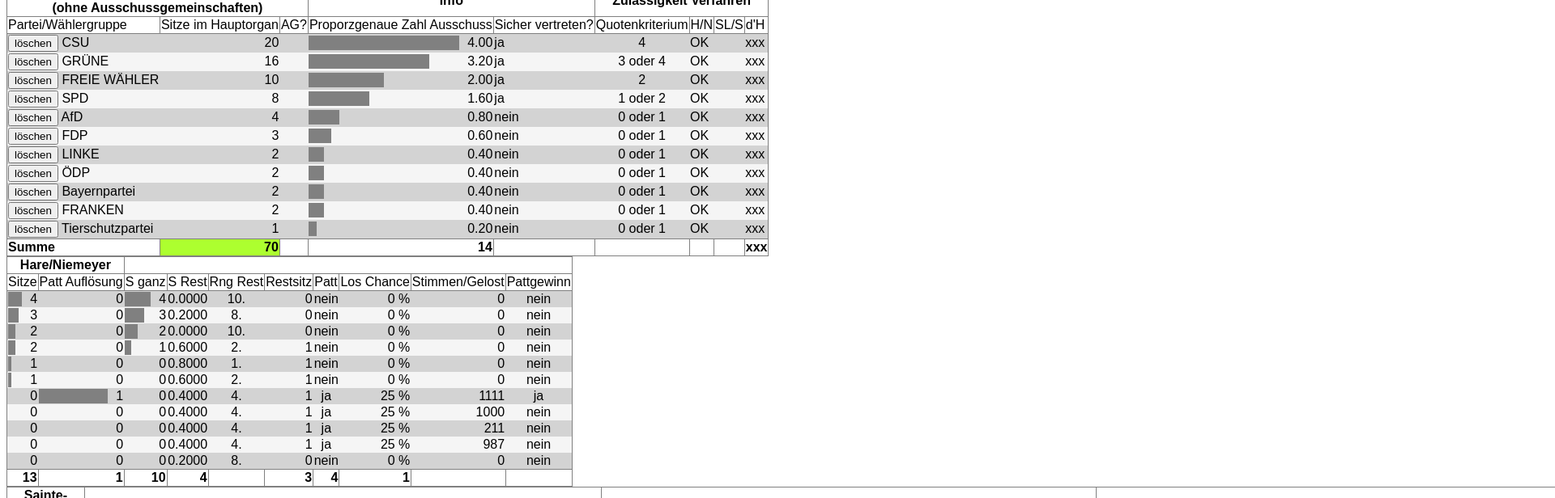
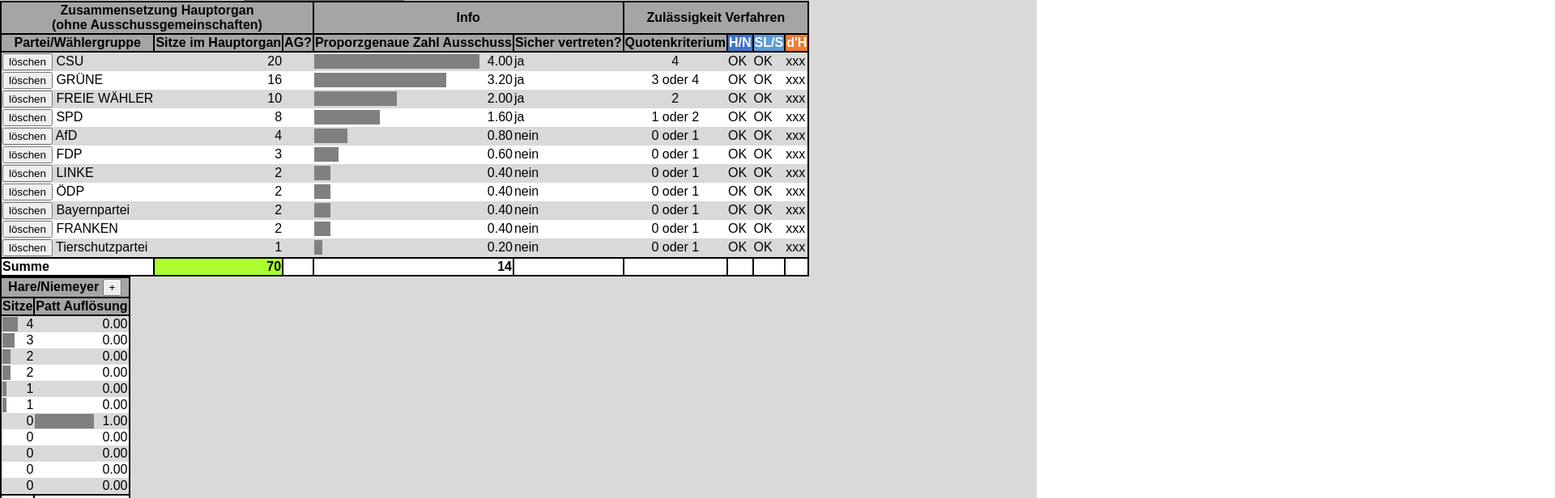
Before and after one commit to Mo-Developement/ausschuss-kalkulator, a Vue app: page / in a window 1280 px wide. Shown: the part 160-776 px from the top of the page at 81% size, 1920 px wide, since content can reach past the window. Built offline with nearby package versions, Linux system fonts and the light colour scheme.

Commit message:
feature: darkmode

```diff
--- a/src/App.vue
+++ b/src/App.vue
@@ -3,17 +3,33 @@ import Ausschusskalkulator from "./components/Ausschusskalkulator.vue";
 
 export default {
   name: "app",
-  components: { Ausschusskalkulator }
+  components: { Ausschusskalkulator },
+  data() {
+    return {
+      darkMode: false,
+    }
+  },
 };
 </script>
 
 <template>
-  <div id="app">
+  <div id="app" :class="this.darkMode ? 'dark' : ''">
+    <input type="checkbox" role="switch" class='theme-switch' v-model="darkMode" />
     <Ausschusskalkulator />
   </div>
 </template>
 
 <style>
+@import url("assets/css/theme-colours.css");
+
+#app {
+  background-color: var(--app-background-color);
+}
+
+body {
+  margin: 0;
+}
+
 * {
   font-family: sans-serif;
 }
--- /dev/null
+++ b/src/assets/css/theme-colours.css
@@ -0,0 +1,19 @@
+:root {
+    --app-background-color: #D9D9D9;
+
+    --text-light: #FFFFFF;
+    --text-dark: #000000;
+
+    --table-header: #A5A5A5;
+    --table-cell-separator: #000000;
+    --table-row-odd: #D9D9D9;
+    --table-row-even: #FFFFFF;
+
+    --highlight-hn: #4472C4;
+    --highlight-sls: #5B9BD5;
+    --highlight-dh: #ED7D31;
+}
+
+.dark {
+    --app-background-color: #6A6A6A;
+}
--- a/src/components/Ausschusskalkulator.vue
+++ b/src/components/Ausschusskalkulator.vue
@@ -33,11 +33,3 @@ export default {
     <button @click="addItem()">neue Partei</button>
   </div>
 </template>
-
-<style>
-main {
-  display: block;
-  /* flex-direction: column; */
-  /* gap: 20px; */
-}
-</style>
--- a/src/components/Parteien.vue
+++ b/src/components/Parteien.vue
@@ -8,16 +8,48 @@ export default {
   setup() {
     return { data }
   },
-  computed: {
-    summeHauptorganKorrekt() {
-      return {
-        'correct': this.data.ergebnisse.summeSitzeHauptorgan == startConfig.sitzeHauptorgan,
-        'false': this.data.ergebnisse.summeSitzeHauptorgan != startConfig.sitzeHauptorgan
+  data() {
+    return {
+      style: {
+        hn: {
+          details: false
+        },
+        sls: {
+          details: false,
+          quotientenDetails: false,
+          rangDetails: false,
+          sitzeDetails: false,
+          pattDetails: false
+        }
       }
     }
   },
+  computed: {
+    summeHauptorganKorrekt() {
+      return [
+        this.data.ergebnisse.summeSitzeHauptorgan == startConfig.sitzeHauptorgan ? 'correct' : 'false'
+      ]
+    },
+    hnZelleEingeblendet() {
+      return {
+        'hidden': !this.style.hn.details
+      }
+    },
+  },
   methods: {
-    deleteItem
+    deleteItem,
+    subHeaderView(dataList, parentDetails, details) {
+      const end = parentDetails === true
+        ? (details === true ? dataList.length : 1)
+        : 0
+      return dataList.slice(0, end)
+    },
+    dataView(entry, parentDetails, details) {
+      const end = parentDetails === true
+        ? (details === true ? entry.size : 1)
+        : 0
+      return new Map(Array.from(entry.entries()).slice(0, end))
+    },
   },
   components: {
     DataBar
@@ -40,15 +72,15 @@ export default {
       </th>
     </tr>
     <tr>
-      <td>Partei/<wbr>Wählergruppe</td>
-      <td>Sitze im Haupt&shy;organ</td>
-      <td>AG?</td>
-      <td>Proporz&shy;genaue Zahl Ausschuss</td>
-      <td>Sicher vertreten?</td>
-      <td>Quoten&shy;kriterium</td>
-      <td>H/N</td>
-      <td>SL/S</td>
-      <td>d'H</td>
+      <th>Partei/<wbr>Wählergruppe</th>
+      <th>Sitze im Haupt&shy;organ</th>
+      <th>AG?</th>
+      <th>Proporz&shy;genaue Zahl Ausschuss</th>
+      <th>Sicher vertreten?</th>
+      <th>Quoten&shy;kriterium</th>
+      <th class="header-hn">H/N</th>
+      <th class="header-sls">SL/S</th>
+      <th class="header-dh">d'H</th>
     </tr>
   </thead>
   <tbody>
@@ -57,16 +89,28 @@ export default {
         <button @click="deleteItem(entry.id)">löschen</button>
         {{ entry.name }}
       </td>
-      <td class="right">{{ entry.sitzeHauptorgan }}</td>
-      <td>{{ entry.ag }}</td>
+      <td class="right">
+        {{ entry.sitzeHauptorgan }}
+      </td>
+      <td>
+        {{ entry.ag }}</td>
       <td>
         <DataBar :current="entry.proporzgenaueZahlAusschuss" :max="data.helper.maxProporzgenaueZahlAusschuss" :decimals="2" />
       </td>
-      <td>{{ entry.sicherVertreten === true ? "ja" : "nein" }}</td>
-      <td class="centered">{{ entry.quotenKriterium }}</td>
-      <td>OK</td>
-      <td></td>
-      <td>xxx</td>
+      <td>
+        {{ entry.sicherVertreten === true ? "ja" : "nein" }}
+      </td>
+      <td class="centered">
+        {{ entry.quotenKriterium }}
+      </td>
+      <td>
+        OK
+      </td>
+      <td>
+        {{ entry.sls.qkVerletzt ? "NOK" : "OK" }}</td>
+      <td>
+        xxx
+      </td>
     </tr>
   </tbody>
   <tfoot>
@@ -83,7 +127,7 @@ export default {
       <td></td>
       <td></td>
       <td></td>
-      <td>xxx</td>
+      <td></td>
     </tr>
   </tfoot>
 </table>
@@ -93,21 +137,22 @@ export default {
     <tr class="bold centered">
       <th colspan="2">
         Hare/Niemeyer
+        <button @click="style.hn.details = !style.hn.details">{{ this.style.hn.details ? "-" : "+" }}</button>
       </th>
-      <th colspan="8">
+      <th colspan="8" v-show="this.style.hn.details">
       </th>
     </tr>
     <tr>
-      <td>Sitze</td>
-      <td>Patt Auf&shy;lösung</td>
-      <td>S ganz</td>
-      <td>S Rest</td>
-      <td>Rng Rest</td>
-      <td>Rest&shy;sitz</td>
-      <td>Patt</td>
-      <td>Los Chance</td>
-      <td>Stimmen/<wbr>Gelost</td>
-      <td>Patt&shy;gewinn</td>
+      <th>Sitze</th>
+      <th>Patt Auf&shy;lösung</th>
+      <th v-show="this.style.hn.details">S ganz</th>
+      <th v-show="this.style.hn.details">S Rest</th>
+      <th v-show="this.style.hn.details">Rng Rest</th>
+      <th v-show="this.style.hn.details">Rest&shy;sitz</th>
+      <th v-show="this.style.hn.details">Patt</th>
+      <th v-show="this.style.hn.details">Los Chance</th>
+      <th v-show="this.style.hn.details">Stimmen/<wbr>Gelost</th>
+      <th v-show="this.style.hn.details">Patt&shy;gewinn</th>
     </tr>
   </thead>
   <tbody>
@@ -116,30 +161,30 @@ export default {
         <DataBar :current="entry.hN.sitze" :max="data.helper.maxHNSitze" />
       </td>
       <td>
-        <DataBar :current="entry.hN.pattaufloesung" :max="data.helper.maxHNPattaufloesung" />
+        <DataBar :current="entry.hN.pattaufloesung" :max="data.helper.maxHNPattaufloesung" :decimals="2" />
       </td>
-      <td>
+      <td v-show="this.style.hn.details">
         <DataBar :current="entry.hN.sitzeGanz" :max="data.helper.maxHNSitzeGanz" />
       </td>
-      <td class="right">
+      <td class="right" v-show="this.style.hn.details">
         {{ entry.hN.sitzeRest.toFixed(4) }}
       </td>
-      <td class="centered">
+      <td class="centered" v-show="this.style.hn.details">
         {{ entry.hN.rangRest }}.
       </td>
-      <td class="right">
+      <td class="right" v-show="this.style.hn.details">
         {{ entry.hN.restsitz }}
       </td>
-      <td class="centered">
+      <td class="centered" v-show="this.style.hn.details">
         {{ entry.hN.patt ? "ja" : "nein" }}
       </td>
-      <td class="right">
+      <td class="right" v-show="this.style.hn.details">
         {{ Math.round(entry.hN.losChance * 100) + " %" }}
       </td>
-      <td class="right">
+      <td class="right" v-show="this.style.hn.details">
         {{ entry.hN.stimmenGelost }}
       </td>
-      <td class="centered">
+      <td class="centered" v-show="this.style.hn.details">
         {{ entry.hN.pattgewinn ? "ja" : "nein" }}
       </td>
     </tr>
@@ -148,14 +193,14 @@ export default {
     <tr class="bold">
       <td>{{ data.ergebnisse.summeHNSitze }}</td>
       <td>{{ data.ergebnisse.summeHNPattaufloesung }}</td>
-      <td>{{ data.ergebnisse.summeHNSitzeGanz }}</td>
-      <td>{{ data.ergebnisse.summeHNSitzeRest }}</td>
-      <td></td>
-      <td>{{ data.ergebnisse.summeHNRestsitze }}</td>
-      <td>{{ data.ergebnisse.summeHNPatt }}</td>
-      <td>{{ data.ergebnisse.summeHNLosChance }}</td>
-      <td></td>
-      <td></td>
+      <td v-show="this.style.hn.details">{{ data.ergebnisse.summeHNSitzeGanz }}</td>
+      <td v-show="this.style.hn.details">{{ data.ergebnisse.summeHNSitzeRest }}</td>
+      <td v-show="this.style.hn.details"></td>
+      <td v-show="this.style.hn.details">{{ data.ergebnisse.summeHNRestsitze }}</td>
+      <td v-show="this.style.hn.details">{{ data.ergebnisse.summeHNPatt }}</td>
+      <td v-show="this.style.hn.details">{{ data.ergebnisse.summeHNLosChance }}</td>
+      <td v-show="this.style.hn.details"></td>
+      <td v-show="this.style.hn.details"></td>
     </tr>
   </tfoot>
 </table>
@@ -165,40 +210,49 @@ export default {
     <tr class="bold centered">
       <th colspan="2">
         Sainte-Laguë/<wbr>Schepers
+        <button class="hand" @click="style.sls.details = !style.sls.details">{{ this.style.sls.details ? "-" : "+" }}</button>
       </th>
-      <th colspan="19">
+      <th v-if="this.style.sls.details" :colspan="this.style.sls.quotientenDetails === true ? 19 : 1">
         Quotienten
+        <button class="hand" @click="style.sls.quotientenDetails = !style.sls.quotientenDetails">{{ this.style.sls.quotientenDetails ? "-" : "+" }}</button>
       </th>
-      <th colspan="19">
+      <th v-if="this.style.sls.details" :colspan="this.style.sls.rangDetails === true ? 19 : 1">
         Rangzahlen
+        <button class="hand" @click="style.sls.rangDetails = !style.sls.rangDetails">{{ this.style.sls.rangDetails ? "-" : "+" }}</button>
       </th>
-      <th colspan="19">
+      <th v-if="this.style.sls.details" :colspan="this.style.sls.sitzeDetails === true ? 19 : 1">
         Sitze
+        <button class="hand" @click="style.sls.sitzeDetails = !style.sls.sitzeDetails">{{ this.style.sls.sitzeDetails ? "-" : "+" }}</button>
       </th>
-      <th colspan="4">
+      <th v-if="this.style.sls.details" :colspan="this.style.sls.pattDetails === true ? 4 : 1">
         Patt
+        <button class="hand" @click="style.sls.pattDetails = !style.sls.pattDetails">{{ this.style.sls.pattDetails ? "-" : "+" }}</button>
       </th>
-      <th>
+      <th v-if="this.style.sls.details" >
         Zulässig
       </th>
     </tr>
     <tr class="bold">
-      <td>Sitze</td>
-      <td>Patt Auf&shy;lösung</td>
-      <td class="right" v-for="(q, key) in data.helper.slsQuotienten" :key="key">
+      <th>Sitze</th>
+      <th>Patt Auf&shy;lösung</th>
+
+      <th class="right" v-for="(q, key) in subHeaderView(data.helper.slsQuotienten, this.style.sls.details, this.style.sls.quotientenDetails)" :key="key">
         :{{ q }}
-      </td>
-      <td class="right" v-for="(q, key) in data.helper.slsQuotienten" :key="key">
+      </th>
+
+      <th class="right" v-for="(q, key) in subHeaderView(data.helper.slsQuotienten, this.style.sls.details, this.style.sls.rangDetails)" :key="key">
         R{{ q }}
-      </td>
-      <td class="right" v-for="(q, key) in data.helper.slsQuotienten" :key="key">
+      </th>
+
+      <th class="right" v-for="(q, key) in subHeaderView(data.helper.slsQuotienten, this.style.sls.details, this.style.sls.sitzeDetails)" :key="key">
         SP{{ q }}
-      </td>
-      <td class="centered">Patt?</td>
-      <td class="right">Los Chance</td>
-      <td class="right">Stimmen Gelost</td>
-      <td class="centered">Patt&shy;gewinn</td>
-      <td class="centered">QK verletzt</td>
+      </th>
+
+      <th class="centered" v-if="this.style.sls.details">Patt?</th>
+      <th class="right" v-if="this.style.sls.details && this.style.sls.pattDetails">Los Chance</th>
+      <th class="right" v-if="this.style.sls.details && this.style.sls.pattDetails">Stimmen Gelost</th>
+      <th class="centered" v-if="this.style.sls.details && this.style.sls.pattDetails">Patt&shy;gewinn</th>
+      <th class="centered" v-if="this.style.sls.details">QK verletzt</th>
     </tr>
   </thead>
   <tbody>
@@ -209,28 +263,32 @@ export default {
       <td>
         <DataBar :current="entry.sls.pattaufloesung" :max="data.helper.slsMaxPattaufloesung" />
       </td>
-      <td class="right" v-for="[q, value] in entry.sls.quotienten" :key="q">
+
+      <td class="right" v-for="[q, value] in dataView(entry.sls.quotienten, this.style.sls.details, this.style.sls.quotientenDetails)" :key="q">
         {{ value.toFixed(2) }}
       </td>
-      <td class="right" v-for="[q, value] in entry.sls.raenge" :key="q">
+
+      <td class="right" v-for="[q, value] in dataView(entry.sls.raenge, this.style.sls.details, this.style.sls.rangDetails)" :key="q">
         {{ value }}.
       </td>
-      <td class="right" v-for="[q, value] in entry.sls.sitze" :key="q">
+
+      <td class="right" v-for="[q, value] in dataView(entry.sls.sitze, this.style.sls.details, this.style.sls.sitzeDetails)" :key="q">
         {{ value }}
       </td>
-      <td class="centered">
+
+      <td class="centered" v-if="this.style.sls.details">
         {{ entry.sls.patt ? "ja" : "nein" }}
       </td>
-      <td class="right">
+      <td class="right" v-if="this.style.sls.details && this.style.sls.pattDetails">
         {{ Math.round(entry.sls.losChance * 100) + " %" }}
       </td>
-      <td class="right">
+      <td class="right" v-if="this.style.sls.details && this.style.sls.pattDetails">
         {{ entry.sls.stimmenGelost }}
       </td>
-      <td class="centered">
+      <td class="centered" v-if="this.style.sls.details && this.style.sls.pattDetails">
         {{ entry.sls.pattgewinn ? "ja" : "nein" }}
       </td>
-      <td class="centered">
+      <td class="centered" v-if="this.style.sls.details">
         {{ entry.sls.qkVerletzt ? "ja" : "nein" }}
       </td>
     </tr>
@@ -239,42 +297,67 @@ export default {
     <tr class="bold">
       <td>{{ data.ergebnisse.summeSLSSitzeGesamt }}</td>
       <td>{{ data.ergebnisse.summeSLSPattaufloesung }}</td>
-      <td colspan="19"></td>
-      <td colspan="19"></td>
-      <td colspan="19"></td>
-      <td>{{ data.ergebnisse.summeSLSPatt }}</td>
-      <td>{{ data.ergebnisse.summeSLSLosChance }}</td>
-      <td></td>
-      <td></td>
-      <td>{{ data.ergebnisse.summeSLSQkVerletzt }}</td>
+      <td v-if="this.style.sls.details" :colspan="this.style.sls.quotientenDetails === true ? 19 : 1"></td>
+      <td v-if="this.style.sls.details" :colspan="this.style.sls.rangDetails === true ? 19 : 1"></td>
+      <td v-if="this.style.sls.details" :colspan="this.style.sls.sitzeDetails === true ? 19 : 1"></td>
+      <td v-if="this.style.sls.details">{{ data.ergebnisse.summeSLSPatt }}</td>
+      <td v-if="this.style.sls.details && this.style.sls.pattDetails">{{ data.ergebnisse.summeSLSLosChance }}</td>
+      <td v-if="this.style.sls.details && this.style.sls.pattDetails"></td>
+      <td v-if="this.style.sls.details && this.style.sls.pattDetails"></td>
+      <td v-if="this.style.sls.details">{{ data.ergebnisse.summeSLSQkVerletzt }}</td>
     </tr>
   </tfoot>
 </table>
 </template>
 
 <style scoped>
+@import url("../assets/css/theme-colours.css");
+
 table {
   border-collapse: collapse;
 }
 
 table, td, th {
-  border: 1px solid grey;
+  border: 2px solid var(--table-cell-separator);
 }
 
 tbody td {
   border: none;
 }
 
+th {
+  background-color: var(--table-header);
+}
+
 tbody tr:nth-child(odd) {
-  background-color: lightgrey;
+  background-color: var(--table-row-odd);
 }
 
 tbody tr:nth-child(even) {
-  background-color: whitesmoke;
+  background-color: var(--table-row-even);
+}
+
+tfoot td {
+  background-color: var(--table-row-even);
 }
 
 table tfoot td {
   text-align: right;
+}
+
+.header-hn {
+  background-color: var(--highlight-hn);
+  color: var(--text-light);
+}
+
+.header-sls {
+  background-color: var(--highlight-sls);
+  color: var(--text-light);
+}
+
+.header-dh {
+  background-color: var(--highlight-dh);
+  color: var(--text-light);
 }
 
 .bold {
@@ -300,4 +383,12 @@ table tfoot td {
 .false {
   background-color: red;
 }
+
+.hidden {
+  display: none;
+}
+
+.hand {
+  cursor: pointer;
+}
 </style>
```
